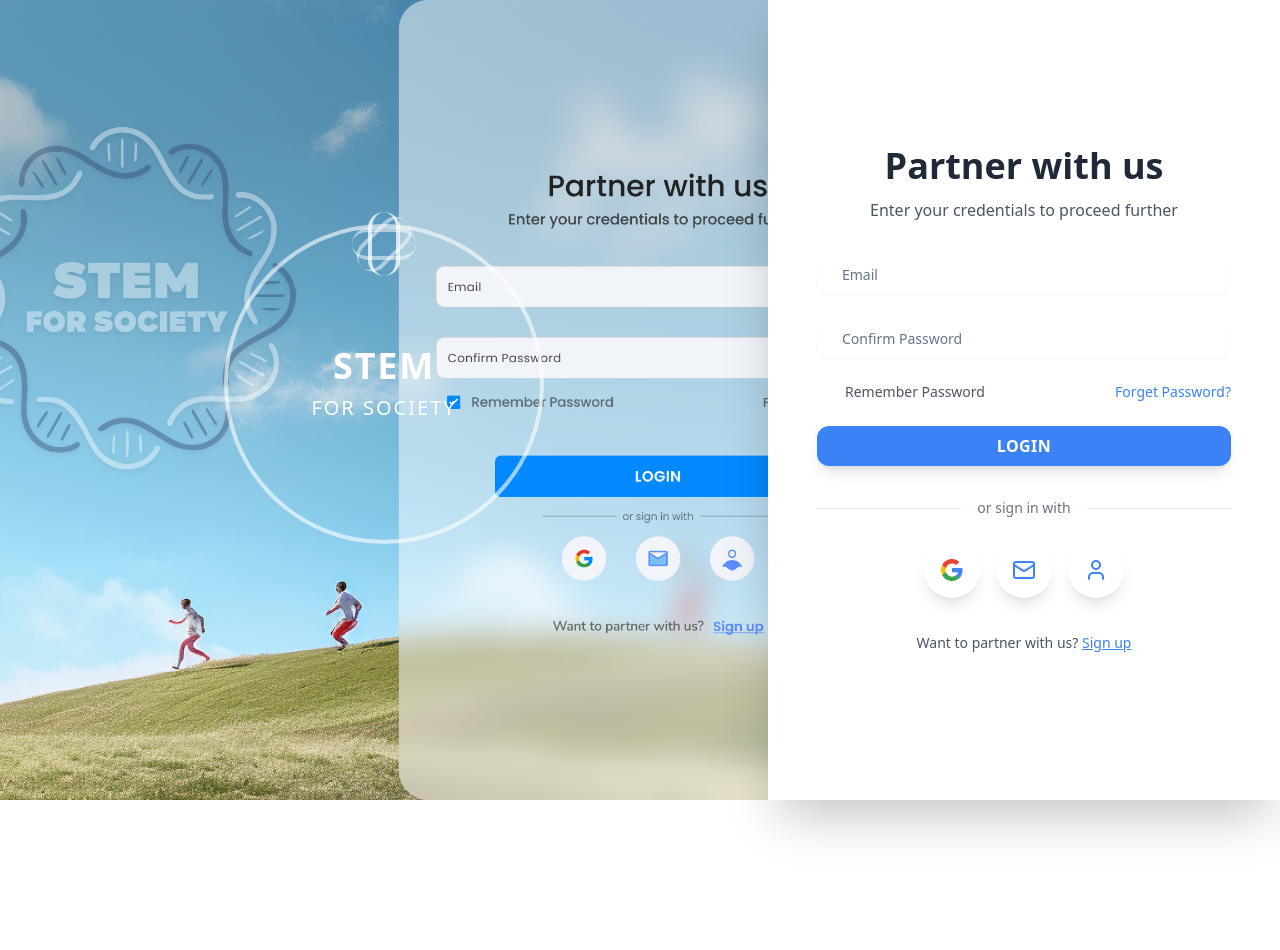
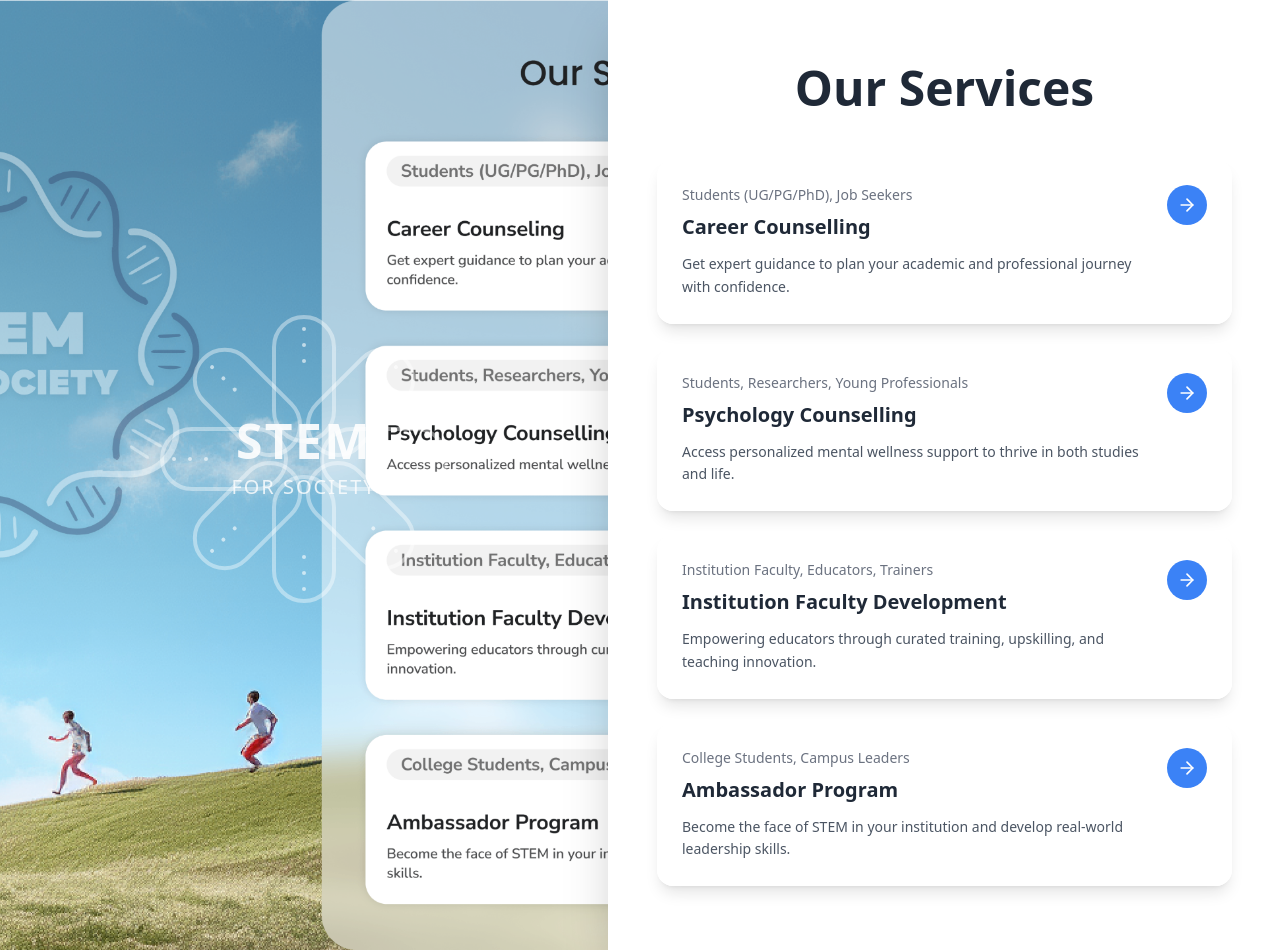
Before and after one commit to Tharun-CIO/stem-for-soceity, a React (Vite) app: page /explore-program-dashboard in a window 1280 px wide. Before the commit the page ends 800 px from the top, so only its background shows below. Built offline with nearby package versions, Linux system fonts and the light colour scheme.

Commit message:
Refactor Explore Program page
Update the Explore Program page to match the provided image design.

```diff
--- a/src/pages/ExploreProgramDashboard.tsx
+++ b/src/pages/ExploreProgramDashboard.tsx
@@ -1,151 +1,128 @@
 
-import React, { useState } from 'react';
-import { Button } from '@/components/ui/button';
-import { Input } from '@/components/ui/input';
-import { Checkbox } from '@/components/ui/checkbox';
-import { Mail, User } from 'lucide-react';
+import React from 'react';
 import { useNavigate } from 'react-router-dom';
+import { ArrowRight } from 'lucide-react';
 
 const ExploreProgramDashboard = () => {
-  const [email, setEmail] = useState('');
-  const [password, setPassword] = useState('');
-  const [rememberPassword, setRememberPassword] = useState(false);
   const navigate = useNavigate();
 
-  const handleSignUp = () => {
-    // Navigate to sign up when implemented
-    console.log('Navigate to sign up');
+  const services = [
+    {
+      category: "Students (UG/PG/PhD), Job Seekers",
+      title: "Career Counselling",
+      description: "Get expert guidance to plan your academic and professional journey with confidence.",
+      route: "/career-counselling"
+    },
+    {
+      category: "Students, Researchers, Young Professionals",
+      title: "Psychology Counselling",
+      description: "Access personalized mental wellness support to thrive in both studies and life.",
+      route: "/psychology-counselling"
+    },
+    {
+      category: "Institution Faculty, Educators, Trainers",
+      title: "Institution Faculty Development",
+      description: "Empowering educators through curated training, upskilling, and teaching innovation.",
+      route: "/institution-pricing"
+    },
+    {
+      category: "College Students, Campus Leaders",
+      title: "Ambassador Program",
+      description: "Become the face of STEM in your institution and develop real-world leadership skills.",
+      route: "/campus-ambassador"
+    }
+  ];
+
+  const handleServiceClick = (route: string) => {
+    navigate(route);
   };
 
   return (
     <div className="min-h-screen flex">
-      {/* Left side - Sky background with DNA logo and running people */}
+      {/* Left side - Sky background with DNA logo */}
       <div className="flex-1 relative overflow-hidden">
-        {/* Sky Background with running people */}
+        {/* Sky Background */}
         <div
           className="absolute inset-0 bg-cover bg-center bg-no-repeat"
           style={{
-            backgroundImage: `url('/lovable-uploads/0670081d-eef6-41c3-976e-be6532a261ec.png')`
+            backgroundImage: `url('/lovable-uploads/bf14b553-ae53-47ee-95f3-165241216eef.png')`
           }}
         >
         </div>
 
-        {/* DNA Helix Logo with "STEM FOR SOCIETY" text positioned as in the reference */}
+        {/* DNA Helix Logo with "STEM FOR SOCIETY" text */}
         <div className="absolute top-1/2 left-1/2 transform -translate-x-1/2 -translate-y-1/2 z-10 text-center">
-          {/* DNA Helix circular design matching the reference */}
+          {/* DNA Helix circular design */}
           <div className="relative w-80 h-80 mx-auto mb-8">
-            {/* DNA Helix Circle */}
-            <div className="absolute inset-0 border-4 border-white/60 rounded-full">
-              {/* DNA strands around the circle */}
-              <div className="absolute -top-4 left-1/2 transform -translate-x-1/2 w-8 h-16 border-l-4 border-r-4 border-white/50 rounded-full rotate-0"></div>
-              <div className="absolute -top-4 left-1/2 transform -translate-x-1/2 w-8 h-16 border-l-4 border-r-4 border-white/50 rounded-full rotate-45"></div>
-              <div className="absolute -top-4 left-1/2 transform -translate-x-1/2 w-8 h-16 border-l-4 border-r-4 border-white/50 rounded-full rotate-90"></div>
-              <div className="absolute -top-4 left-1/2 transform -translate-x-1/2 w-8 h-16 border-l-4 border-r-4 border-white/50 rounded-full rotate-135"></div>
+            {/* DNA Helix Circle with multiple DNA strands forming a circular pattern */}
+            <div className="absolute inset-0">
+              {/* Create multiple DNA helix elements around the circle */}
+              {[...Array(8)].map((_, index) => (
+                <div
+                  key={index}
+                  className="absolute w-16 h-32 border-4 border-white/40 rounded-full"
+                  style={{
+                    top: '50%',
+                    left: '50%',
+                    transform: `translate(-50%, -50%) rotate(${index * 45}deg) translateY(-80px)`,
+                    transformOrigin: 'center center'
+                  }}
+                >
+                  {/* DNA base pairs */}
+                  <div className="absolute top-2 left-1/2 w-1 h-1 bg-white/60 rounded-full transform -translate-x-1/2"></div>
+                  <div className="absolute top-6 left-1/2 w-1 h-1 bg-white/60 rounded-full transform -translate-x-1/2"></div>
+                  <div className="absolute top-10 left-1/2 w-1 h-1 bg-white/60 rounded-full transform -translate-x-1/2"></div>
+                </div>
+              ))}
             </div>
 
             {/* Center Text */}
-            <div className="absolute inset-0 flex flex-col items-center justify-center text-white">
-              <h1 className="text-4xl font-bold mb-2 tracking-wider">STEM</h1>
-              <p className="text-xl font-light tracking-widest">FOR SOCIETY</p>
+            <div className="absolute inset-0 flex flex-col items-center justify-center text-white z-10">
+              <h1 className="text-5xl font-bold mb-2 tracking-wider opacity-90">STEM</h1>
+              <p className="text-xl font-light tracking-widest opacity-80">FOR SOCIETY</p>
             </div>
           </div>
         </div>
       </div>
 
-      {/* Right side - Login Form with glass effect matching the reference */}
-      <div className="w-full max-w-lg bg-white/60 backdrop-blur-xl border border-white/30 shadow-2xl flex flex-col justify-center px-12 py-16 relative">
+      {/* Right side - Services Section */}
+      <div className="w-full max-w-2xl bg-white/95 backdrop-blur-xl border-l border-white/30 shadow-2xl flex flex-col justify-center px-12 py-16">
         <div className="space-y-8">
           {/* Header */}
-          <div className="text-center mb-8">
-            <h2 className="text-4xl font-bold text-gray-800 mb-3">
-              Partner with us
+          <div className="mb-12">
+            <h2 className="text-5xl font-bold text-gray-800 mb-4 text-center">
+              Our Services
             </h2>
-            <p className="text-gray-600 text-base">
-              Enter your credentials to proceed further
-            </p>
           </div>
 
-          {/* Form */}
-          <form className="space-y-6">
-            <div className="relative">
-              <Input
-                type="email"
-                placeholder="Email"
-                value={email}
-                onChange={(e) => setEmail(e.target.value)}
-                className="w-full px-6 py-4 bg-white/90 backdrop-blur-sm border border-white/50 rounded-xl placeholder-gray-400 focus:bg-white focus:ring-2 focus:ring-blue-500 focus:border-transparent text-base shadow-sm"
-              />
-            </div>
-
-            <div className="relative">
-              <Input
-                type="password"
-                placeholder="Confirm Password"
-                value={password}
-                onChange={(e) => setPassword(e.target.value)}
-                className="w-full px-6 py-4 bg-white/90 backdrop-blur-sm border border-white/50 rounded-xl placeholder-gray-400 focus:bg-white focus:ring-2 focus:ring-blue-500 focus:border-transparent text-base shadow-sm"
-              />
-            </div>
-
-            <div className="flex items-center justify-between">
-              <div className="flex items-center space-x-3">
-                <Checkbox
-                  id="remember"
-                  checked={rememberPassword}
-                  onCheckedChange={(checked) => setRememberPassword(checked as boolean)}
-                  className="data-[state=checked]:bg-blue-500 data-[state=checked]:border-blue-500 bg-white/90 border-white/60"
-                />
-                <label htmlFor="remember" className="text-sm text-gray-600 font-medium">
-                  Remember Password
-                </label>
+          {/* Services Cards */}
+          <div className="space-y-6">
+            {services.map((service, index) => (
+              <div
+                key={index}
+                onClick={() => handleServiceClick(service.route)}
+                className="bg-white/90 backdrop-blur-sm border border-white/50 rounded-2xl p-6 shadow-lg hover:shadow-xl transition-all duration-300 cursor-pointer hover:bg-white group"
+              >
+                <div className="flex items-start justify-between">
+                  <div className="flex-1">
+                    <p className="text-sm text-gray-500 font-medium mb-2">
+                      {service.category}
+                    </p>
+                    <h3 className="text-xl font-bold text-gray-800 mb-3">
+                      {service.title}
+                    </h3>
+                    <p className="text-gray-600 text-sm leading-relaxed">
+                      {service.description}
+                    </p>
+                  </div>
+                  <div className="ml-4 flex-shrink-0">
+                    <div className="w-10 h-10 bg-blue-500 rounded-full flex items-center justify-center group-hover:bg-blue-600 transition-colors">
+                      <ArrowRight className="w-5 h-5 text-white" />
+                    </div>
+                  </div>
+                </div>
               </div>
-              <button type="button" className="text-sm text-blue-500 hover:text-blue-600 font-medium">
-                Forget Password?
-              </button>
-            </div>
-
-            <Button className="w-full bg-blue-500 hover:bg-blue-600 text-white py-4 rounded-xl font-bold text-base tracking-wide transition-colors shadow-lg">
-              LOGIN
-            </Button>
-          </form>
-
-          {/* Divider */}
-          <div className="text-center">
-            <div className="relative">
-              <div className="absolute inset-0 flex items-center">
-                <div className="w-full border-t border-gray-300/50"></div>
-              </div>
-              <div className="relative flex justify-center text-sm">
-                <span className="px-4 bg-white/70 backdrop-blur-sm text-gray-500 rounded-full">or sign in with</span>
-              </div>
-            </div>
-
-            <div className="mt-6 flex justify-center space-x-4">
-              <button className="w-14 h-14 bg-white/90 backdrop-blur-sm border border-white/50 rounded-full flex items-center justify-center hover:bg-white transition-colors shadow-lg">
-                <svg className="w-6 h-6" viewBox="0 0 24 24">
-                  <path fill="#4285F4" d="M22.56 12.25c0-.78-.07-1.53-.2-2.25H12v4.26h5.92c-.26 1.37-1.04 2.53-2.21 3.31v2.77h3.57c2.08-1.92 3.28-4.74 3.28-8.09z"/>
-                  <path fill="#34A853" d="M12 23c2.97 0 5.46-.98 7.28-2.66l-3.57-2.77c-.98.66-2.23 1.06-3.71 1.06-2.86 0-5.29-1.93-6.16-4.53H2.18v2.84C3.99 20.53 7.7 23 12 23z"/>
-                  <path fill="#FBBC05" d="M5.84 14.09c-.22-.66-.35-1.36-.35-2.09s.13-1.43.35-2.09V7.07H2.18C1.43 8.55 1 10.22 1 12s.43 3.45 1.18 4.93l2.85-2.22.81-.62z"/>
-                  <path fill="#EA4335" d="M12 5.38c1.62 0 3.06.56 4.21 1.64l3.15-3.15C17.45 2.09 14.97 1 12 1 7.7 1 3.99 3.47 2.18 7.07l3.66 2.84c.87-2.6 3.3-4.53 6.16-4.53z"/>
-                </svg>
-              </button>
-              <button className="w-14 h-14 bg-white/90 backdrop-blur-sm border border-white/50 rounded-full flex items-center justify-center hover:bg-white transition-colors shadow-lg">
-                <Mail className="w-6 h-6 text-blue-500" />
-              </button>
-              <button className="w-14 h-14 bg-white/90 backdrop-blur-sm border border-white/50 rounded-full flex items-center justify-center hover:bg-white transition-colors shadow-lg">
-                <User className="w-6 h-6 text-blue-500" />
-              </button>
-            </div>
-          </div>
-
-          {/* Bottom text */}
-          <div className="text-center">
-            <span className="text-gray-600 text-sm">
-              Want to partner with us?{' '}
-              <button onClick={handleSignUp} className="text-blue-500 hover:text-blue-600 font-medium underline">
-                Sign up
-              </button>
-            </span>
+            ))}
           </div>
         </div>
       </div>
```
Also changed, not shown: public/lovable-uploads/bf14b553-ae53-47ee-95f3-165241216eef.png (added).
